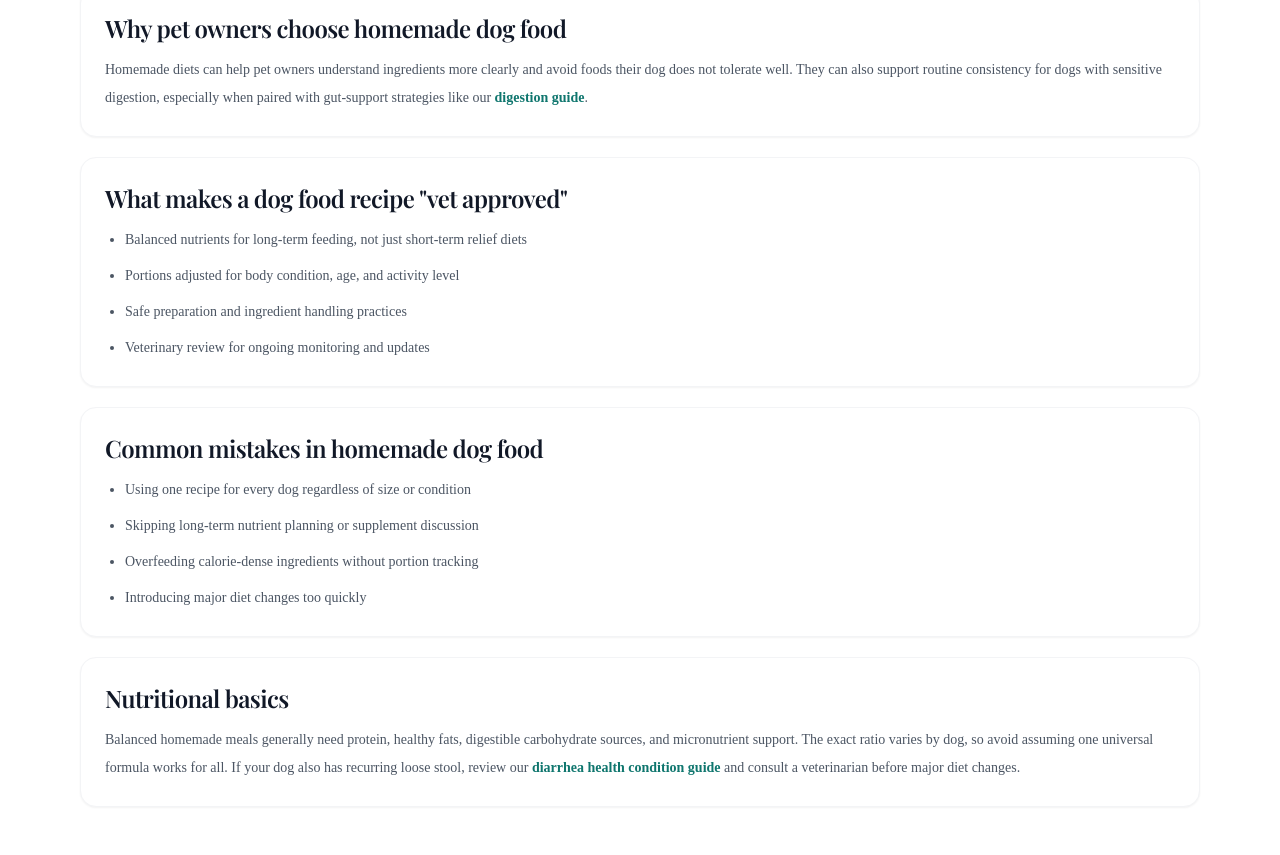
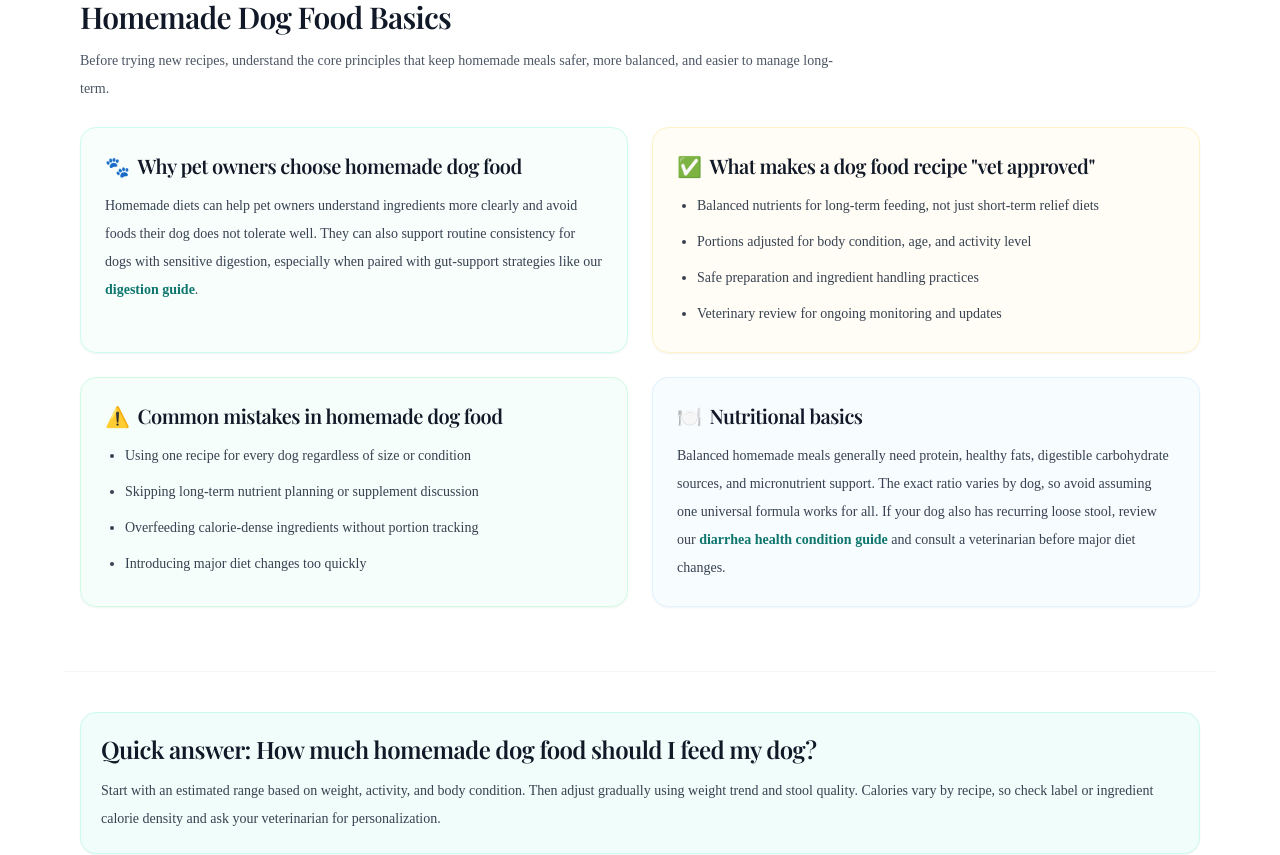
Before and after one commit to seocatalyst2-png/pawbiotics-project, a Next.js app: page /blog/vet-approved-homemade-dog-food-recipes in a window 1280 px wide. Shown: the part 820-1675 px from the top of the page. Built offline with nearby package versions, Linux system fonts and the light colour scheme; a web font is replaced by a local one.

Commit message:
improve homemade dog food page UI and FAQ accordion

```diff
--- /dev/null
+++ b/app/blog/vet-approved-homemade-dog-food-recipes/FaqAccordionClient.tsx
@@ -0,0 +1,44 @@
+"use client";
+
+import { useState } from "react";
+import type { FAQItem } from "@/lib/seo";
+
+export default function FaqAccordionClient({ items }: { items: FAQItem[] }) {
+  const [openIndex, setOpenIndex] = useState<number | null>(0);
+
+  return (
+    <div className="space-y-3">
+      {items.map((item, index) => {
+        const isOpen = openIndex === index;
+        return (
+          <article key={item.question} className="overflow-hidden rounded-2xl border border-gray-100 bg-white shadow-sm">
+            <button
+              type="button"
+              aria-expanded={isOpen}
+              onClick={() => setOpenIndex(isOpen ? null : index)}
+              className="flex w-full items-center justify-between gap-3 px-5 py-4 text-left transition-colors duration-200 hover:bg-brand-50/40"
+            >
+              <span className="text-sm font-semibold text-gray-900">{item.question}</span>
+              <span
+                className={`text-gray-500 transition-transform duration-200 ${isOpen ? "rotate-180" : ""}`}
+                aria-hidden
+              >
+                ▾
+              </span>
+            </button>
+
+            <div
+              className={`grid transition-all duration-200 ease-out ${
+                isOpen ? "grid-rows-[1fr] opacity-100" : "grid-rows-[0fr] opacity-0"
+              }`}
+            >
+              <div className="overflow-hidden">
+                <p className="px-5 pb-5 text-sm leading-7 text-gray-600">{item.answer}</p>
+              </div>
+            </div>
+          </article>
+        );
+      })}
+    </div>
+  );
+}
--- a/app/blog/vet-approved-homemade-dog-food-recipes/page.tsx
+++ b/app/blog/vet-approved-homemade-dog-food-recipes/page.tsx
@@ -1,9 +1,9 @@
 import type { Metadata } from "next";
 import Link from "next/link";
 import Container from "@/components/Container";
-import FAQ from "@/components/seo/FAQ";
 import { ArticleSchema, BreadcrumbSchema, FAQSchema } from "@/components/seo/Schema";
 import type { FAQItem } from "@/lib/seo";
+import FaqAccordionClient from "./FaqAccordionClient";
 
 const PAGE_URL = "https://pawbiotics.us/blog/vet-approved-homemade-dog-food-recipes";
 
@@ -167,6 +167,45 @@ const recipes = [
   },
 ];
 
+const basicsCards = [
+  {
+    icon: "🐾",
+    cardClass: "bg-brand-50/50 border-brand-100",
+    title: "Why pet owners choose homemade dog food",
+    content:
+      "Homemade diets can help pet owners understand ingredients more clearly and avoid foods their dog does not tolerate well. They can also support routine consistency for dogs with sensitive digestion, especially when paired with gut-support strategies like our digestion guide.",
+  },
+  {
+    icon: "✅",
+    cardClass: "bg-amber-50/50 border-amber-100",
+    title: 'What makes a dog food recipe "vet approved"',
+    bullets: [
+      "Balanced nutrients for long-term feeding, not just short-term relief diets",
+      "Portions adjusted for body condition, age, and activity level",
+      "Safe preparation and ingredient handling practices",
+      "Veterinary review for ongoing monitoring and updates",
+    ],
+  },
+  {
+    icon: "⚠️",
+    cardClass: "bg-emerald-50/50 border-emerald-100",
+    title: "Common mistakes in homemade dog food",
+    bullets: [
+      "Using one recipe for every dog regardless of size or condition",
+      "Skipping long-term nutrient planning or supplement discussion",
+      "Overfeeding calorie-dense ingredients without portion tracking",
+      "Introducing major diet changes too quickly",
+    ],
+  },
+  {
+    icon: "🍽️",
+    cardClass: "bg-sky-50/50 border-sky-100",
+    title: "Nutritional basics",
+    content:
+      "Balanced homemade meals generally need protein, healthy fats, digestible carbohydrate sources, and micronutrient support. The exact ratio varies by dog, so avoid assuming one universal formula works for all. If your dog also has recurring loose stool, review our diarrhea health condition guide and consult a veterinarian before major diet changes.",
+  },
+];
+
 export default function VetApprovedHomemadeDogFoodRecipesPage() {
   return (
     <>
@@ -233,7 +272,7 @@ export default function VetApprovedHomemadeDogFoodRecipesPage() {
       </section>
 
       <section className="border-t border-gray-100 py-12">
-        <Container className="space-y-5">
+        <Container>
           <article className="rounded-2xl border border-gray-100 bg-white p-6 shadow-sm">
             <h2 className="font-serif text-2xl font-semibold text-gray-900">
               homemade dog food recipes vet approved
@@ -249,58 +288,63 @@ export default function VetApprovedHomemadeDogFoodRecipesPage() {
             </p>
           </article>
 
-          <article className="rounded-2xl border border-gray-100 bg-white p-6 shadow-sm">
-            <h2 className="font-serif text-2xl font-semibold text-gray-900">
-              Why pet owners choose homemade dog food
-            </h2>
-            <p className="mt-3 text-sm leading-7 text-gray-600">
-              Homemade diets can help pet owners understand ingredients more clearly and avoid foods
-              their dog does not tolerate well. They can also support routine consistency for dogs
-              with sensitive digestion, especially when paired with gut-support strategies like our{" "}
+          <div className="mt-8">
+            <h2 className="font-serif text-3xl font-semibold text-gray-900">Homemade Dog Food Basics</h2>
+            <p className="mt-3 max-w-3xl text-sm leading-7 text-gray-600">
+              Before trying new recipes, understand the core principles that keep homemade meals
+              safer, more balanced, and easier to manage long-term.
+            </p>
+          </div>
+
+          <div className="mt-6 grid gap-6 sm:grid-cols-2">
+            {basicsCards.map((card) => (
+              <article
+                key={card.title}
+                className={`rounded-2xl border p-6 shadow-sm transition-all duration-200 hover:-translate-y-1 hover:shadow-md ${card.cardClass}`}
+              >
+                <h3 className="flex items-center gap-2 font-serif text-xl font-semibold text-gray-900">
+                  <span aria-hidden>{card.icon}</span>
+                  <span>{card.title}</span>
+                </h3>
+                {!!card.content && (
+                  <p className="mt-3 text-sm leading-7 text-gray-700">
+                    {card.content.includes("digestion guide") ? (
+                      <>
+                        Homemade diets can help pet owners understand ingredients more clearly and
+                        avoid foods their dog does not tolerate well. They can also support routine
+                        consistency for dogs with sensitive digestion, especially when paired with
+                        gut-support strategies like our{" "}
                         <Link href="/dogs/probiotics/digestion" className="font-semibold text-brand-700">
                           digestion guide
                         </Link>
                         .
-            </p>
-          </article>
-
-          <article className="rounded-2xl border border-gray-100 bg-white p-6 shadow-sm">
-            <h2 className="font-serif text-2xl font-semibold text-gray-900">
-              What makes a dog food recipe &quot;vet approved&quot;
-            </h2>
-            <ul className="mt-3 list-disc space-y-2 pl-5 text-sm leading-7 text-gray-600">
-              <li>Balanced nutrients for long-term feeding, not just short-term relief diets</li>
-              <li>Portions adjusted for body condition, age, and activity level</li>
-              <li>Safe preparation and ingredient handling practices</li>
-              <li>Veterinary review for ongoing monitoring and updates</li>
-            </ul>
-          </article>
-
-          <article className="rounded-2xl border border-gray-100 bg-white p-6 shadow-sm">
-            <h2 className="font-serif text-2xl font-semibold text-gray-900">
-              Common mistakes in homemade dog food
-            </h2>
-            <ul className="mt-3 list-disc space-y-2 pl-5 text-sm leading-7 text-gray-600">
-              <li>Using one recipe for every dog regardless of size or condition</li>
-              <li>Skipping long-term nutrient planning or supplement discussion</li>
-              <li>Overfeeding calorie-dense ingredients without portion tracking</li>
-              <li>Introducing major diet changes too quickly</li>
-            </ul>
-          </article>
-
-          <article className="rounded-2xl border border-gray-100 bg-white p-6 shadow-sm">
-            <h2 className="font-serif text-2xl font-semibold text-gray-900">Nutritional basics</h2>
-            <p className="mt-3 text-sm leading-7 text-gray-600">
-              Balanced homemade meals generally need protein, healthy fats, digestible carbohydrate
-              sources, and micronutrient support. The exact ratio varies by dog, so avoid assuming
-              one universal formula works for all. If your dog also has recurring loose stool, review
-              our{" "}
+                      </>
+                    ) : card.content.includes("diarrhea health condition guide") ? (
+                      <>
+                        Balanced homemade meals generally need protein, healthy fats, digestible
+                        carbohydrate sources, and micronutrient support. The exact ratio varies by
+                        dog, so avoid assuming one universal formula works for all. If your dog also
+                        has recurring loose stool, review our{" "}
                         <Link href="/health-conditions/diarrhea" className="font-semibold text-brand-700">
                           diarrhea health condition guide
                         </Link>{" "}
                         and consult a veterinarian before major diet changes.
+                      </>
+                    ) : (
+                      card.content
+                    )}
                   </p>
+                )}
+                {!!card.bullets && (
+                  <ul className="mt-3 list-disc space-y-2 pl-5 text-sm leading-7 text-gray-700">
+                    {card.bullets.map((bullet) => (
+                      <li key={bullet}>{bullet}</li>
+                    ))}
+                  </ul>
+                )}
               </article>
+            ))}
+          </div>
         </Container>
       </section>
 
@@ -328,11 +372,11 @@ export default function VetApprovedHomemadeDogFoodRecipesPage() {
             {recipes.map((recipe) => (
               <article
                 key={recipe.title}
-                className={`rounded-2xl border p-6 shadow-sm ${recipe.cardClass}`}
+                className={`rounded-2xl border p-6 shadow-sm transition-all duration-200 hover:-translate-y-0.5 hover:shadow-md ${recipe.cardClass}`}
               >
                 <h3 className="font-serif text-xl font-semibold text-gray-900">{recipe.title}</h3>
                 <div className="mt-4">
-                  <p className="text-xs font-semibold uppercase tracking-wide text-gray-500">
+                  <p className="inline-flex rounded-full bg-white px-2.5 py-1 text-xs font-semibold uppercase tracking-wide text-gray-600">
                     Ingredients
                   </p>
                   <ul className="mt-2 list-disc space-y-1.5 pl-5 text-sm text-gray-600">
@@ -342,7 +386,7 @@ export default function VetApprovedHomemadeDogFoodRecipesPage() {
                   </ul>
                 </div>
                 <div className="mt-4">
-                  <p className="text-xs font-semibold uppercase tracking-wide text-gray-500">
+                  <p className="inline-flex rounded-full bg-white px-2.5 py-1 text-xs font-semibold uppercase tracking-wide text-gray-600">
                     Preparation steps
                   </p>
                   <ol className="mt-2 list-decimal space-y-1.5 pl-5 text-sm text-gray-600">
@@ -558,7 +602,7 @@ export default function VetApprovedHomemadeDogFoodRecipesPage() {
 
       <section className="bg-white py-12">
         <Container>
-          <FAQ items={faqs} />
+          <FaqAccordionClient items={faqs} />
         </Container>
       </section>
     </>
```
Lines whose indentation alone changed are shown as unchanged.
